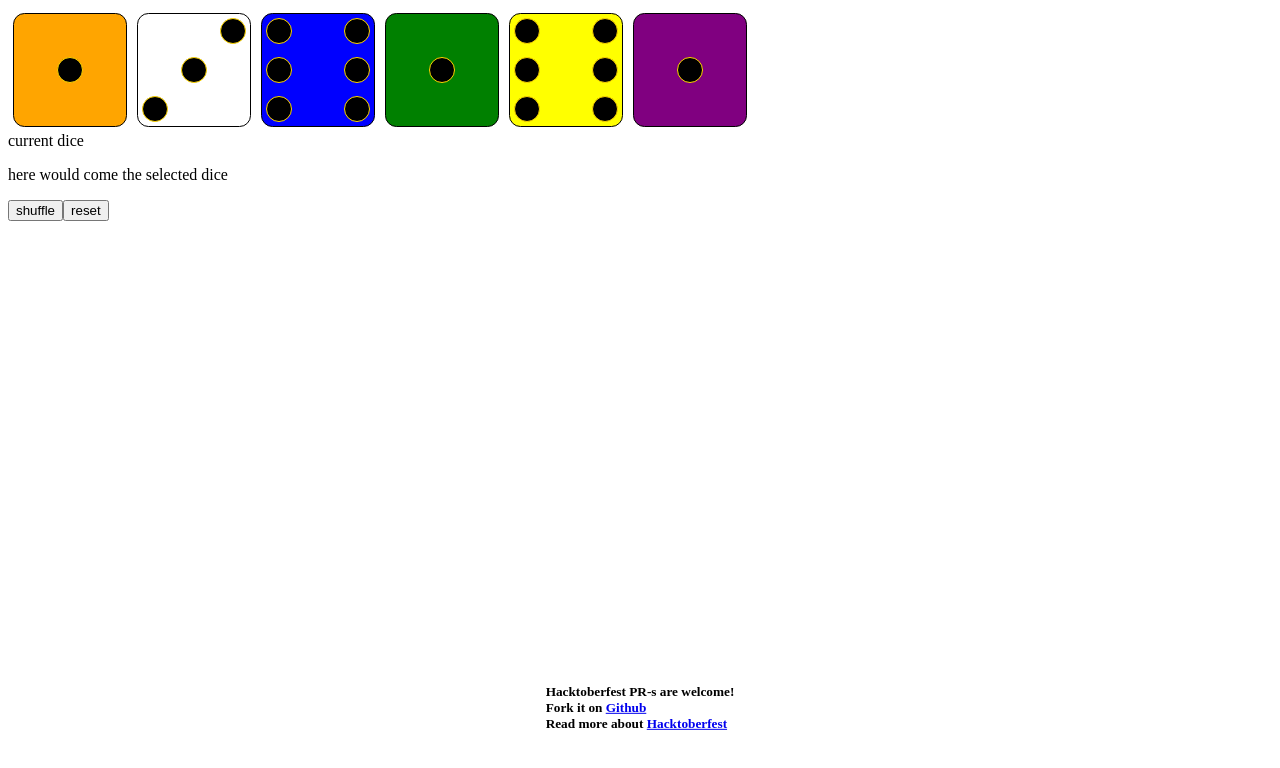
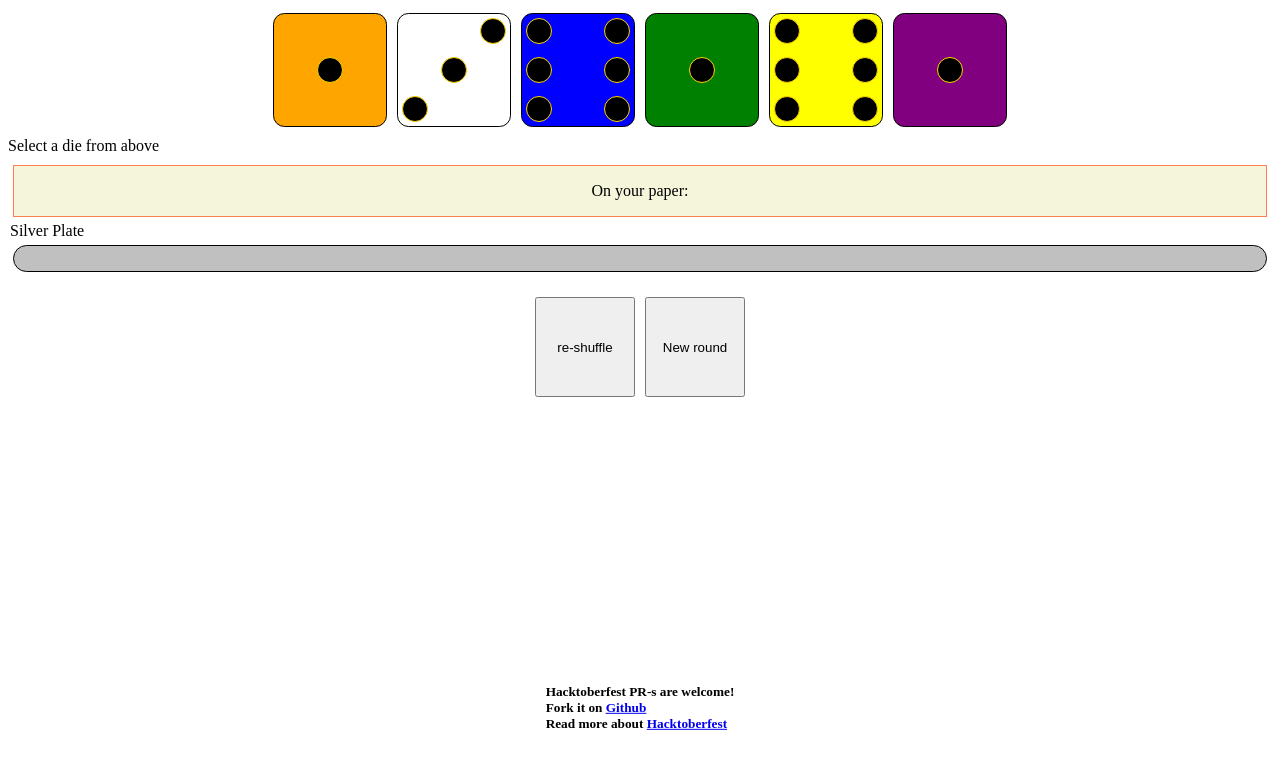
Before and after one commit to tdubs42/ganz-schon-clever-calculator, a Gatsby site: page /dice in a window 1280 px wide. Built offline with nearby package versions, Linux system fonts and the light colour scheme; Gatsby itself is replaced by a stand-in of ours.

Commit message:
add styles to the dice page

```diff
--- /dev/null
+++ b/src/pages/dice.module.scss
@@ -0,0 +1,36 @@
+.button {
+    width: 100px;
+    height: 100px;
+    margin: 5px;
+}
+
+.dice {
+    margin: 5px;
+    display: flex;
+    flex-direction: row;
+    flex-wrap: nowrap;
+    justify-content: center;
+    align-content: stretch;
+    align-items: center;
+    flex-wrap: wrap;
+}
+.silverPlate {
+    background-color: silver;
+    border: 1px solid black;
+    border-radius: 25px;
+    min-height: 25px;
+}
+
+.controls {
+    display: flex;
+    flex-direction: row;
+    flex-wrap: nowrap;
+    justify-content: center;
+    align-content: stretch;
+    align-items: center;
+    margin: 20px;
+}
+.paper {
+    background-color: beige;
+    border: 1px solid coral;
+}
--- a/src/pages/dice.tsx
+++ b/src/pages/dice.tsx
@@ -1,6 +1,8 @@
 import React, { useCallback, useEffect, useState } from "react";
+import cx from "classnames";
 import { Die } from "../components/Die/Die";
 import View from "../components/View";
+import * as styles from "./dice.module.scss";
 
 interface ADie {
     colour: string;
@@ -37,10 +39,16 @@ const DicePage = () => {
 
     const toggleSelection = useCallback(
         (dice) => {
+            if (
+                !silverPlate.find((d) => d.colour === dice.colour) ||
+                (!onPaper.find((d) => d.colour === dice.colour) &&
+                    availableColours.length)
+            ) {
                 if (JSON.stringify(currentDice) === JSON.stringify(dice)) {
                     setCurrentDice(undefined);
                 } else {
                     setCurrentDice(dice);
+                }
             }
         },
 
@@ -73,15 +81,13 @@ const DicePage = () => {
         setOnPaper([]);
     }, []);
 
-    useEffect(
-        () => setDicePool(getRandomNumbers(availableColours)),
-        [availableColours]
-    );
+    useEffect(() => {
+        setDicePool(getRandomNumbers(availableColours));
+    }, [availableColours]);
 
     return (
         <View>
-            <div style={{ display: "flex" }}>
-                {/* all the unselected dice come here */}
+            <div className={cx([styles.dice, styles.mainSelection])}>
                 {dicePool.map(({ colour, number }, key) => {
                     return (
                         <Die
@@ -96,8 +102,16 @@ const DicePage = () => {
                 })}
             </div>
 
-            <div>current dice</div>
             <div>
+                <div>
+                    <label>
+                        {currentDice?.colour
+                            ? `Chosen die - when you've filled your sheet, press "save
+                        and shuffle"`
+                            : "Select a die from above"}
+                    </label>
+                </div>
+                <div className={cx([styles.dice])}>
                     {currentDice && (
                         <Die
                             props={{
@@ -109,9 +123,9 @@ const DicePage = () => {
                         />
                     )}
                 </div>
-
-            <div>
-                <p>here would come the selected dice</p>
+            </div>
+            <div className={cx([styles.dice, styles.paper])}>
+                <p>On your paper:</p>
                 <div style={{ display: "flex" }}>
                     {onPaper.map(({ colour, number }, key) => {
                         return (
@@ -128,8 +142,9 @@ const DicePage = () => {
                 </div>
             </div>
 
-            <div style={{ backgroundColor: "silver" }}>
-                <div style={{ display: "flex" }}>
+            <div>
+                <legend>Silver Plate</legend>
+                <div className={cx([styles.dice, styles.silverPlate])}>
                     {silverPlate.map(({ colour, number }, key) => {
                         return (
                             <Die
@@ -144,13 +159,21 @@ const DicePage = () => {
                     })}
                 </div>
             </div>
+            <div className={cx(styles.controls)}>
                 <button
+                    className={cx(styles.button)}
                     disabled={onPaper.length === 3}
                     onClick={() => handleShuffle()}
                 >
-                shuffle
+                    {currentDice?.colour ? "save and shuffle" : "re-shuffle"}
                 </button>
-            <button onClick={() => handleReset()}>reset</button>
+                <button
+                    className={cx(styles.button)}
+                    onClick={() => handleReset()}
+                >
+                    New round
+                </button>
+            </div>
         </View>
     );
 };
```
Lines whose indentation alone changed are shown as unchanged.
